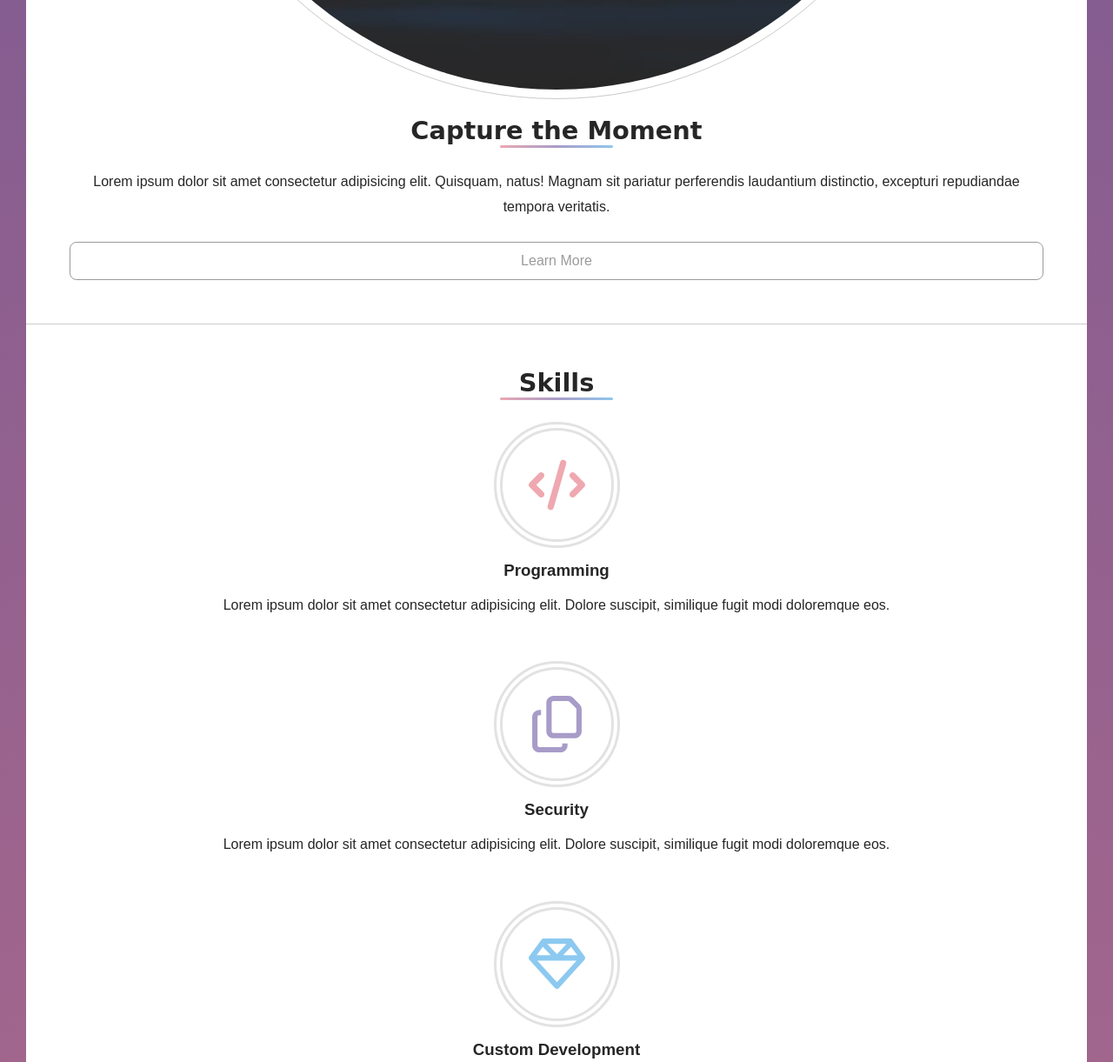
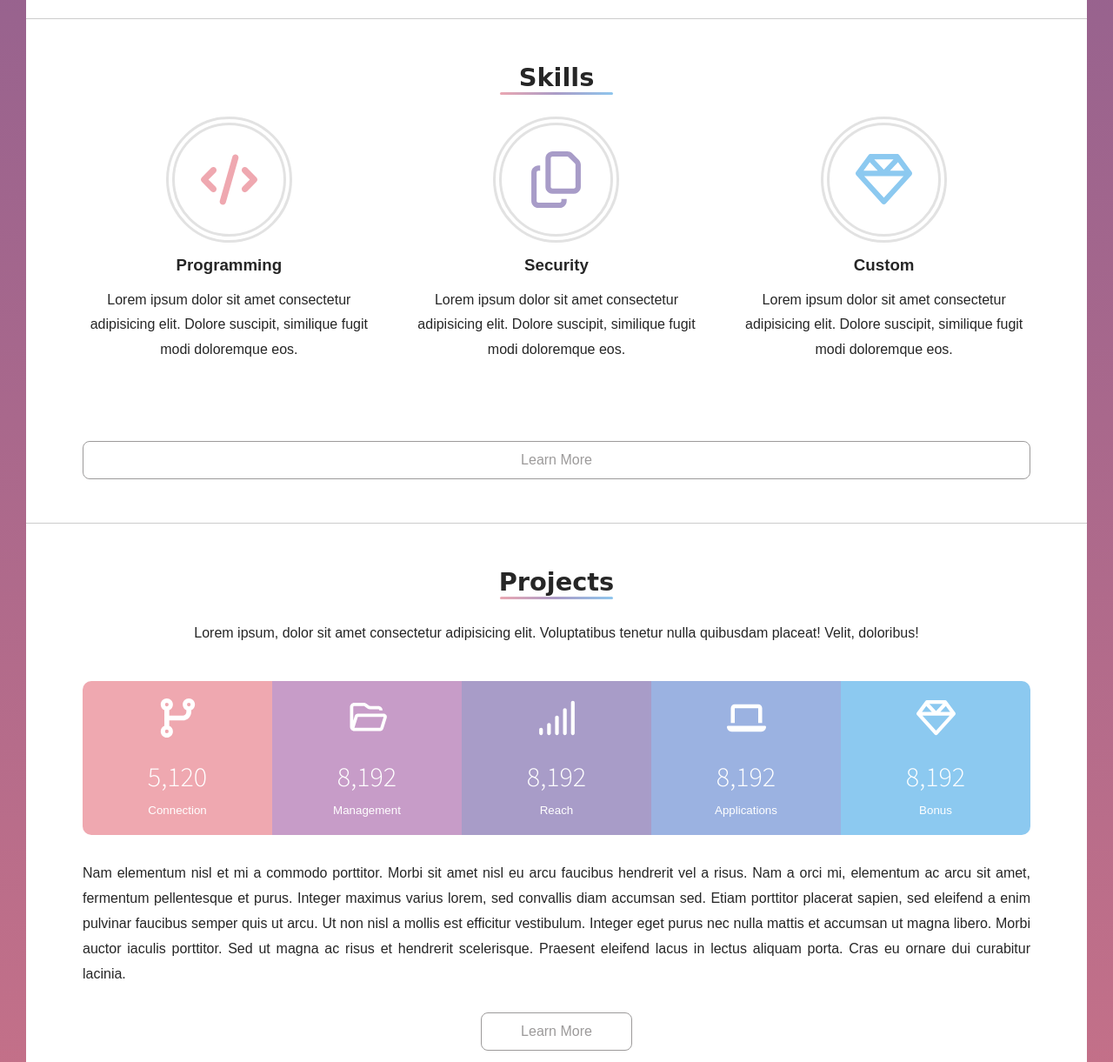
Before and after one commit to paraJdox/Astral, a plain HTML site: page src/index.html in a window 1280 px wide. Shown: the part 1560-2781 px from the top of the page at 87% size. Drawn offline with Linux system fonts and the light colour scheme; a web font is replaced by a local one.

Commit message:
medium media query done

```diff
--- a/css/styles.css
+++ b/css/styles.css
@@ -128,7 +128,7 @@ nav a {
 }
 
 /* Capture Section */
-.capture {
+#capture {
   padding-top: 42px;
 }
 
@@ -149,19 +149,19 @@ nav a {
 }
 
 /* Skills */
-.skills .fa-code {
+.skills-section .fa-code {
   color: #efa8b0;
 }
 
-.skills .fa-copy {
+.skills-section .fa-copy {
   color: #a89cc8;
 }
 
-.skills .fa-gem {
+.skills-section .fa-gem {
   color: #8cc9f0;
 }
 
-.skills .skill-icon {
+.skills-section .skill-icon {
   border: 10px double #e2e2e2;
   border-radius: 50%;
   font-size: 60px;
@@ -171,11 +171,11 @@ nav a {
   box-sizing: content-box;
 }
 
-.skills h3 {
+.skills-section h3 {
   margin: 15px 0;
 }
 
-.skills p {
+.skills-section p {
   margin-bottom: 50px;
 }
 
@@ -186,12 +186,9 @@ nav a {
   border-radius: 10px;
   color: #fff;
   overflow: hidden;
-  display: flex;
-  flex-direction: column;
 }
 
 .project-stats .project-icon {
-  font-size: 60px;
   height: 65px;
   width: 65px;
 }
@@ -331,12 +328,11 @@ footer small {
     display: block;
   }
 
-  .capture {
+  #capture {
     padding-top: 60px;
   }
 
   .capture img {
-    border-radius: 50%;
     width: 80%;
   }
 
@@ -359,6 +355,98 @@ footer small {
 
 /* Medium devices (tablets, 768px and up) */
 @media (min-width: 768px) {
+  .hero p {
+    width: 60%;
+  }
+
+  .capture img {
+    width: 50%;
+  }
+
+  .main-section-x {
+    padding: 0 65px;
+  }
+
+  .skills {
+    display: grid;
+    grid-template-columns: repeat(3, 1fr);
+    grid-template-areas:
+      "programming security custom"
+      "btn btn btn";
+    gap: 40px;
+  }
+
+  .skill-one {
+    grid-area: programming;
+  }
+
+  .skill-two {
+    grid-area: security;
+  }
+
+  .skill-three {
+    grid-area: custom;
+  }
+
+  .skills a {
+    grid-area: btn;
+  }
+
+  .project-stats {
+    display: grid;
+    grid-template-columns: repeat(5, 1fr);
+    grid-template-areas: "connection management reach applications bonus";
+  }
+
+  .project-stats .connection {
+    grid-area: connection;
+  }
+
+  .project-stats .management {
+    grid-area: management;
+  }
+
+  .project-stats .reach {
+    grid-area: reach;
+  }
+
+  .project-stats .applications {
+    grid-area: applications;
+  }
+
+  .project-stats .bonus {
+    grid-area: bonus;
+  }
+
+  .project-stats .project-icon {
+    height: 45px;
+    width: 45px;
+  }
+
+  .project-stats p {
+    font-size: 2rem;
+  }
+
+  .project-stats .project-set {
+    padding: 20px;
+  }
+
+  .projects .btn {
+    display: inline-block;
+  }
+
+  .get-started .cta-btns {
+    display: flex;
+    justify-content: center;
+  }
+
+  .get-started .get-started-btn {
+    margin: 25px 8px 10px 0;
+  }
+
+  .get-started .learn-more-btn {
+    margin: 25px 0 10px 0;
+  }
 }
 
 /* Large devices (desktops, 992px and up) */
--- a/src/index.html
+++ b/src/index.html
@@ -66,11 +66,11 @@
       <hr id="skills" />
 
       <!-- Skills -->
-      <section class="skills main-section-x">
-        <div class="skill">
+      <section class="skills-section main-section-x">
         <h2>Skills</h2>
         <div class="gradient-line"></div>
-
+        <div class="skills">
+          <div class="skill-one">
             <i class="fas fa-code skill-icon"></i>
             <h3>Programming</h3>
             <p>
@@ -79,7 +79,7 @@
             </p>
           </div>
 
-        <div class="skill">
+          <div class="skill-two">
             <i class="far fa-copy skill-icon"></i>
             <h3>Security</h3>
             <p>
@@ -88,9 +88,9 @@
             </p>
           </div>
 
-        <div class="skill">
+          <div class="skill-three">
             <i class="far fa-gem skill-icon"></i>
-          <h3>Custom Development</h3>
+            <h3>Custom</h3>
             <p>
               Lorem ipsum dolor sit amet consectetur adipisicing elit. Dolore
               suscipit, similique fugit modi doloremque eos.
@@ -98,6 +98,7 @@
           </div>
 
           <a href="#" class="btn learn-more-btn">Learn More</a>
+        </div>
       </section>
 
       <hr id="projects" />
@@ -168,14 +169,15 @@
       <!-- Astral Creation -->
       <section id="get-started-section" class="get-started main-section-x">
         <h2>Astral Creation</h2>
+        <div class="gradient-line"></div>
         <p>
           Lorem ipsum dolor, sit amet consectetur adipisicing elit. Vero ducimus
           nostrum eum fugiat, placeat amet.
         </p>
 
-        <div class="astral-btns">
+        <div class="cta-btns">
           <a href="#" class="btn get-started-btn">Get Started</a>
-          <a href="#" class="btn learn-more-btn">Learn More</a>
+          <a href="#" class="btn learn-more-btn">Get Started</a>
         </div>
       </section>
     </main>
```
Lines whose indentation alone changed are shown as unchanged.
